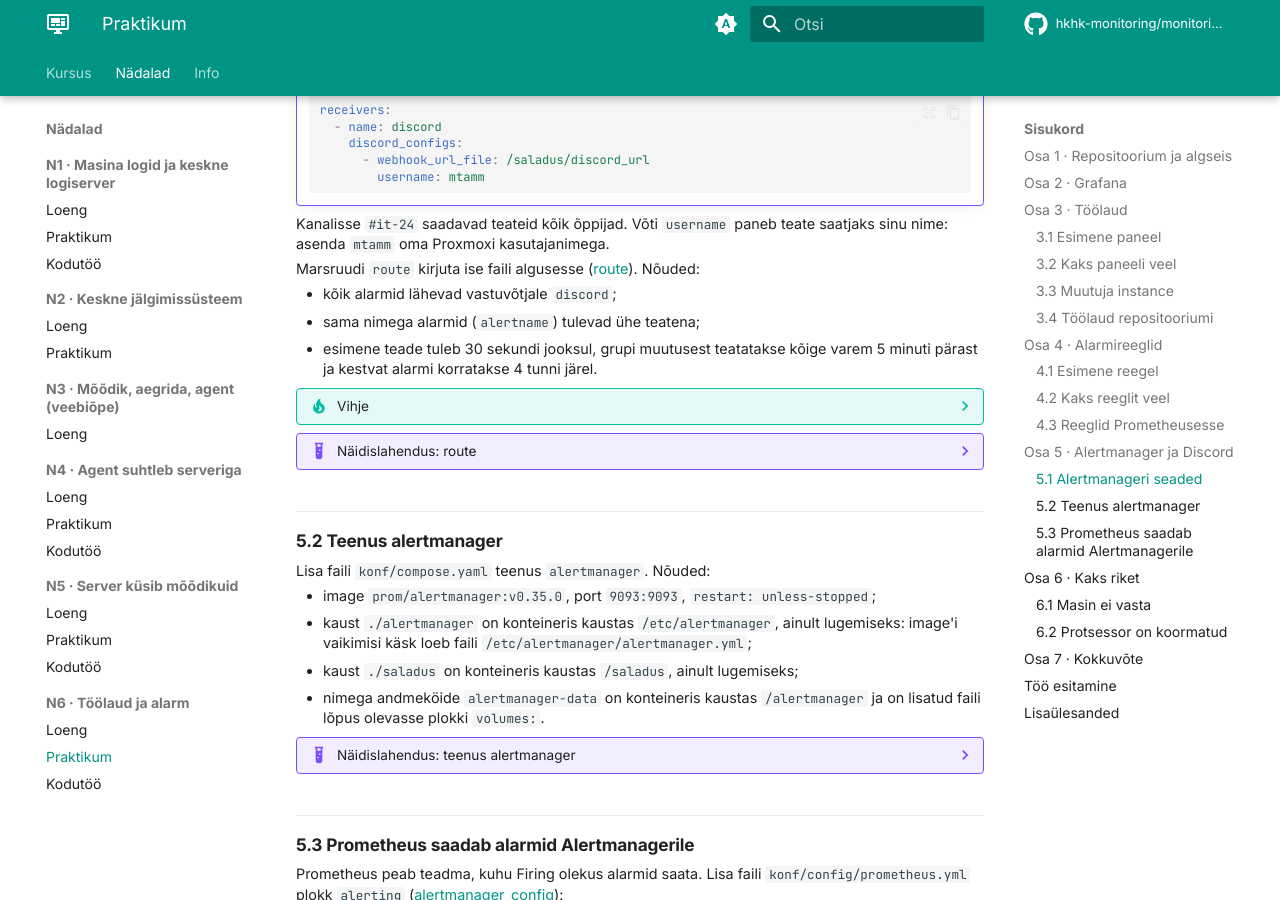
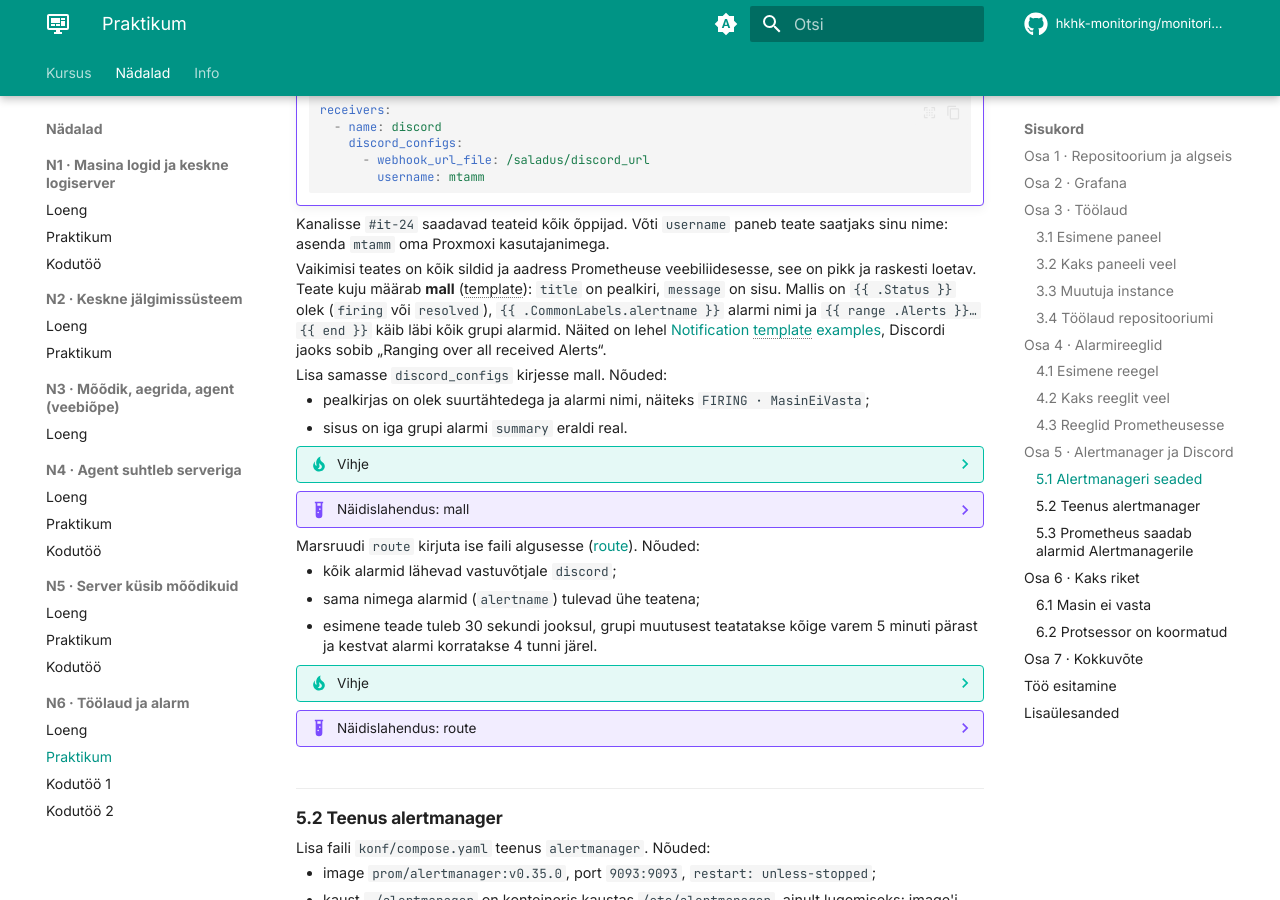
Before and after one commit to hkhk-monitoring/monitoring, an MkDocs documentation site: the page built from docs/week06/lab.md, in a window 1280 px wide and 900 px high, scrolled down 5858 px. Built offline with MkDocs 1.6.1 and Material for MkDocs 9.7.7, drawn with Linux system fonts in a browser that asks for light colours; comment, search, counter and statistics services are not loaded; some of the changed text lies outside the part shown.

Commit message:
N6: teate mall ja Zabbixi kodutöö

````diff
--- a/docs/week06/lab.md
+++ b/docs/week06/lab.md
@@ -378,6 +378,30 @@ Loo fail `konf/alertmanager/alertmanager.yml`. Vastuvõtja on antud: Alertmanage
 
 Kanalisse `#it-24` saadavad teateid kõik õppijad. Võti `username` paneb teate saatjaks sinu nime: asenda `mtamm` oma Proxmoxi kasutajanimega.
 
+Vaikimisi teates on kõik sildid ja aadress Prometheuse veebiliidesesse, see on pikk ja raskesti loetav. Teate kuju määrab **mall** (template): `title` on pealkiri, `message` on sisu. Mallis on `{{ .Status }}` olek (`firing` või `resolved`), `{{ .CommonLabels.alertname }}` alarmi nimi ja `{{ range .Alerts }}…{{ end }}` käib läbi kõik grupi alarmid. Näited on lehel [Notification template examples](https://prometheus.io/docs/alerting/latest/notification_examples/), Discordi jaoks sobib „Ranging over all received Alerts“.
+
+Lisa samasse `discord_configs` kirjesse mall. Nõuded:
+
+- pealkirjas on olek suurtähtedega ja alarmi nimi, näiteks `FIRING · MasinEiVasta`;
+- sisus on iga grupi alarmi `summary` eraldi real.
+
+??? tip "Vihje"
+    Suurtähed annab funktsioon `toUpper`: `{{ .Status | toUpper }}`. Annotatsioon on ühe alarmi sees kujul `{{ .Annotations.summary }}`. Reavahetus mallis on `{{ "\n" }}`. Mall on YAML-is ühekordsetes jutumärkides.
+
+??? example "Näidislahendus: mall"
+    ```yaml
+            title: '{{ .Status | toUpper }} · {{ .CommonLabels.alertname }}'
+            message: '{{ range .Alerts }}{{ .Annotations.summary }}{{ "\n" }}{{ end }}'
+    ```
+
+    Discordi teade näeb välja nii:
+
+    ```text
+    mtamm
+    FIRING · MasinEiVasta
+    192.168.35.13:9100: Prometheus ei saa mõõdikuid kätte
+    ```
+
 Marsruudi `route` kirjuta ise faili algusesse ([route](https://prometheus.io/docs/alerting/latest/configuration/#route)). Nõuded:
 
 - kõik alarmid lähevad vastuvõtjale `discord`;
--- a/mkdocs.yml
+++ b/mkdocs.yml
@@ -110,7 +110,8 @@ nav:
   - N6 · Töölaud ja alarm:
     - Loeng: week06/lecture.md
     - Praktikum: week06/lab.md
-    - Kodutöö: week06/homework.md
+    - Kodutöö 1: week06/homework.md
+    - Kodutöö 2: week06/homework-zabbix.md
 
 - Info:
   - Litsents: litsents.md
````
Also changed, not shown: other parts of docs/week06/lab.md (+0 -11 lines), docs/week06/homework-zabbix.md (added, +53 -0 lines).
